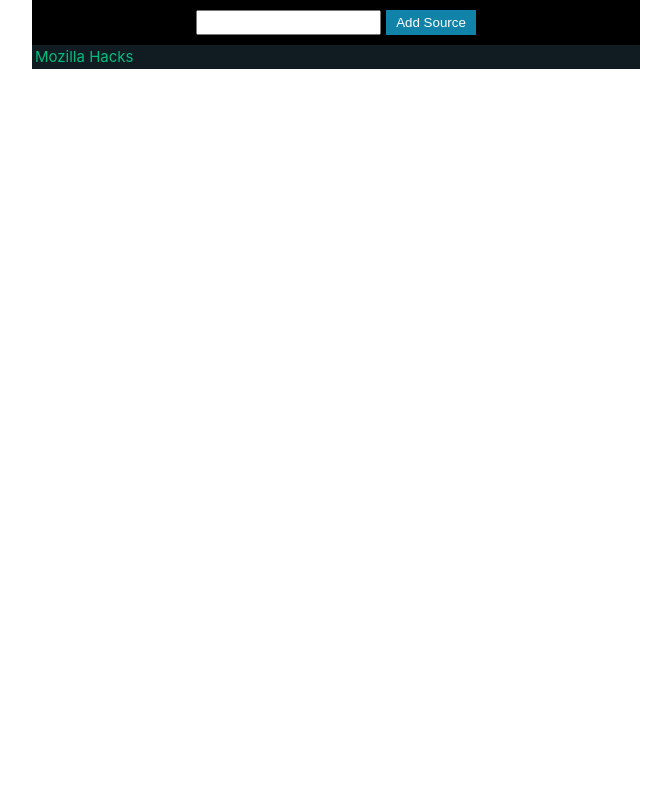
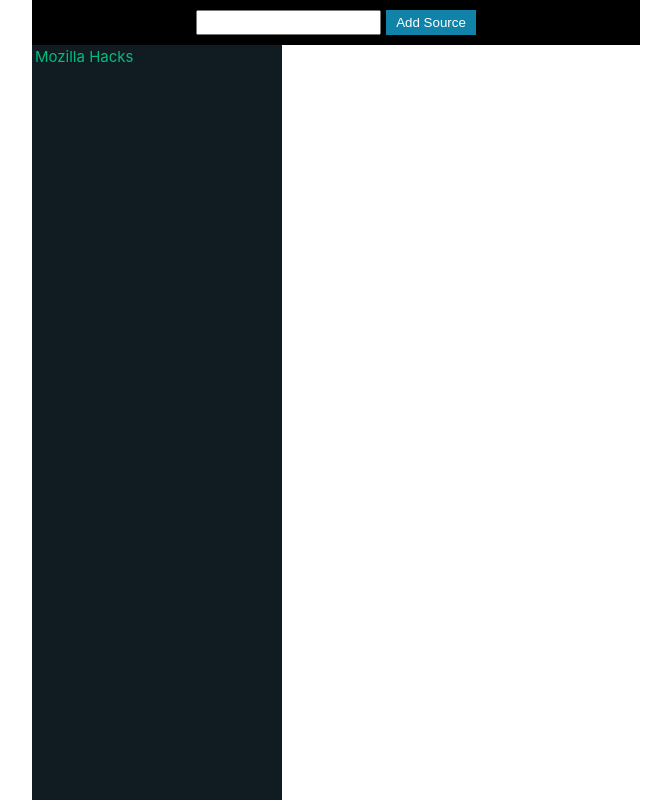
Before and after one commit to saulkurosaki/vue-rss-news-reader-practice-project, a Vue app: page / in a window 1280 px wide. Shown: the whole page, without its empty margins (0-671 px from the left). Built offline with nearby package versions, Linux system fonts and the light colour scheme.

Commit message:
style(RSSReader): implement the components main-container class styles

```diff
--- a/src/components/RSSReader.vue
+++ b/src/components/RSSReader.vue
@@ -12,4 +12,14 @@ import Posts from "./Posts.vue";
   </div>
 </template>
 
-<style scoped></style>
+<style scoped>
+.main-container {
+  display: grid;
+  grid-template-columns: 250px 1fr;
+  grid-template-rows: auto 1fr;
+  grid-template-areas:
+    "header header"
+    "sidebar main";
+  height: 100vh;
+}
+</style>
```
